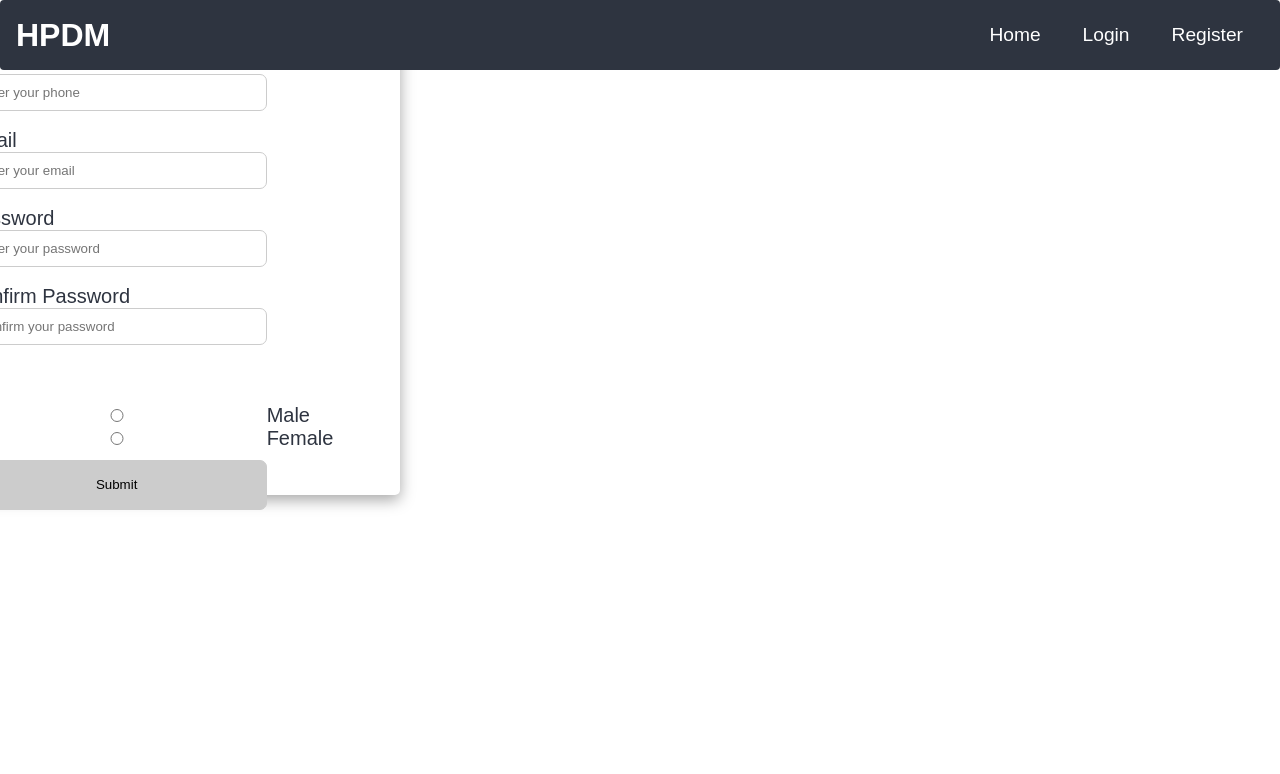
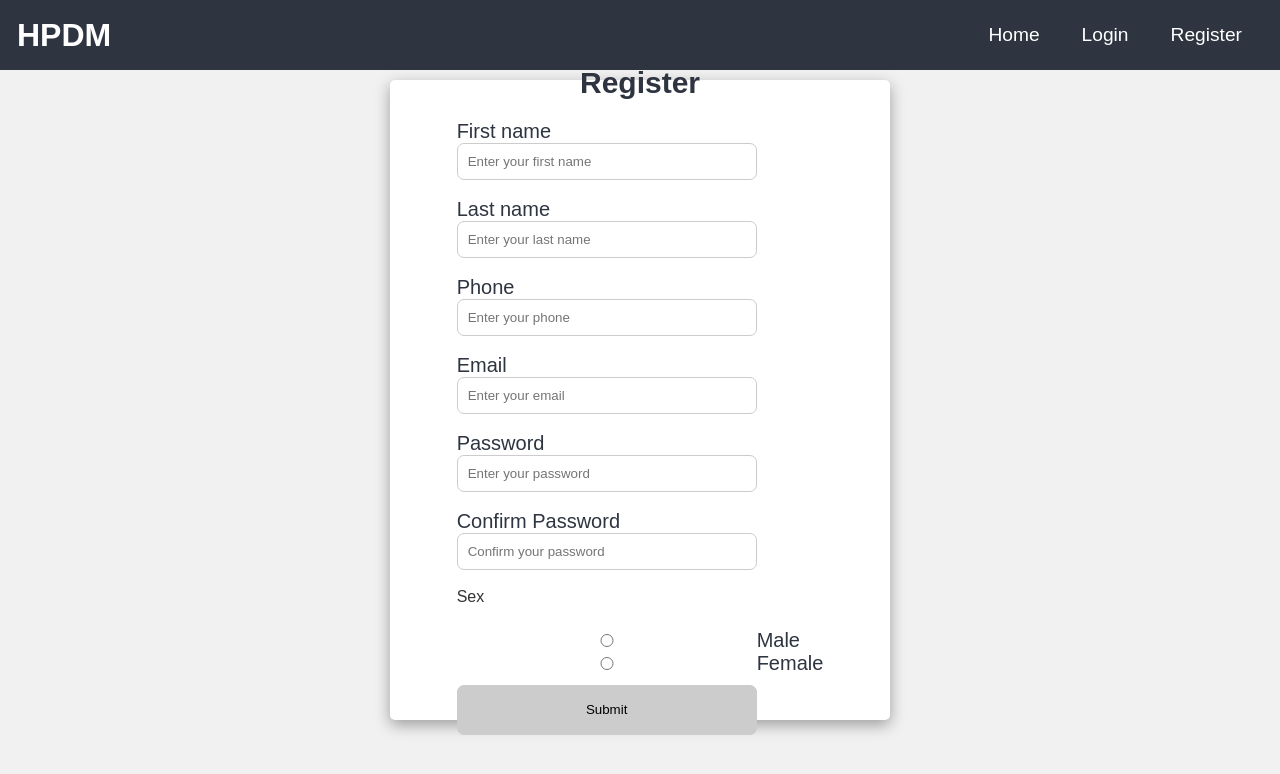
Before and after one commit to tpSpace/Hospital-DBMS, a React (Create React App) app in the folder Frontend/fontend-pdm/: page /register in a window 1280 px wide. Shown: the top 774 px of the page. Built offline with nearby package versions, Linux system fonts and the light colour scheme.

Commit message:
fix bugs & capitalize my class name &

```diff
--- a/Frontend/fontend-pdm/src/App.js
+++ b/Frontend/fontend-pdm/src/App.js
@@ -33,6 +33,7 @@ const Nav = styled.nav`
   display: flex;
   justify-content: space-between;
   align-items: center;
+  border: 1px solid #2E3440;
 `;
 
 const Ul = styled.ul`
--- a/Frontend/fontend-pdm/src/index.css
+++ b/Frontend/fontend-pdm/src/index.css
@@ -1,5 +1,7 @@
 body {
   margin: 0;
+  padding: 0px;
+  box-sizing: border-box;
   font-family: -apple-system, BlinkMacSystemFont, 'Segoe UI', 'Roboto', 'Oxygen',
     'Ubuntu', 'Cantarell', 'Fira Sans', 'Droid Sans', 'Helvetica Neue',
     sans-serif;
--- a/Frontend/fontend-pdm/src/pages/login/Login.css
+++ b/Frontend/fontend-pdm/src/pages/login/Login.css
@@ -1,6 +1,5 @@
 *{
-    border-radius: 4px;
-    border-width: 1px;
+
     font-family: Arial;
 }
 .title{
@@ -8,7 +7,7 @@
 
 }
 .body{
-    display: grid;
+    display: flex;
     height: 100vh;
     align-items: center;
     justify-content: center;
@@ -18,8 +17,10 @@
     flex-direction: column;
     justify-content: center;
     align-items: center;
+
     width: 300px;
     height: 350px;
+
     border: 2px;
     border-style: solid;
     box-shadow: 5px 5px 5px rgba(0, 0, 0, 0.35);
--- a/Frontend/fontend-pdm/src/pages/register/Register.js
+++ b/Frontend/fontend-pdm/src/pages/register/Register.js
@@ -1,9 +1,10 @@
 import React from 'react';
 import './register.css';
+
 const Register = () => {
     return (
         <>
-            <div class="container">
+            <div class="Container">
 
                 <div class="register">
                     <h1>Register</h1>
@@ -39,9 +40,6 @@ const Register = () => {
                             Female
                         </label><br/>
 
-
-
-
                         <button type="submit" value="Submit" id="submit">Submit</button>
                     </form>
                 </div>
--- a/Frontend/fontend-pdm/src/pages/register/register.css
+++ b/Frontend/fontend-pdm/src/pages/register/register.css
@@ -3,7 +3,7 @@
     margin: 0px;
     box-sizing: border-box;
 }
-.container {
+.Container {
     width: 100vw;
     height: 100vh;
     background: #f1f1f1;
@@ -12,7 +12,7 @@
     justify-content: center;
     align-items: center;
 }
-.container > .register {
+.Container > .register {
     width: 500px;
     height: 80vh;
 
@@ -69,7 +69,7 @@ button:hover {
 p {
     margin-bottom: 5px;
   }
-  .sex {
+.sex {
     display: inline-flex;
     align-items: center;
-  }
+}
```
